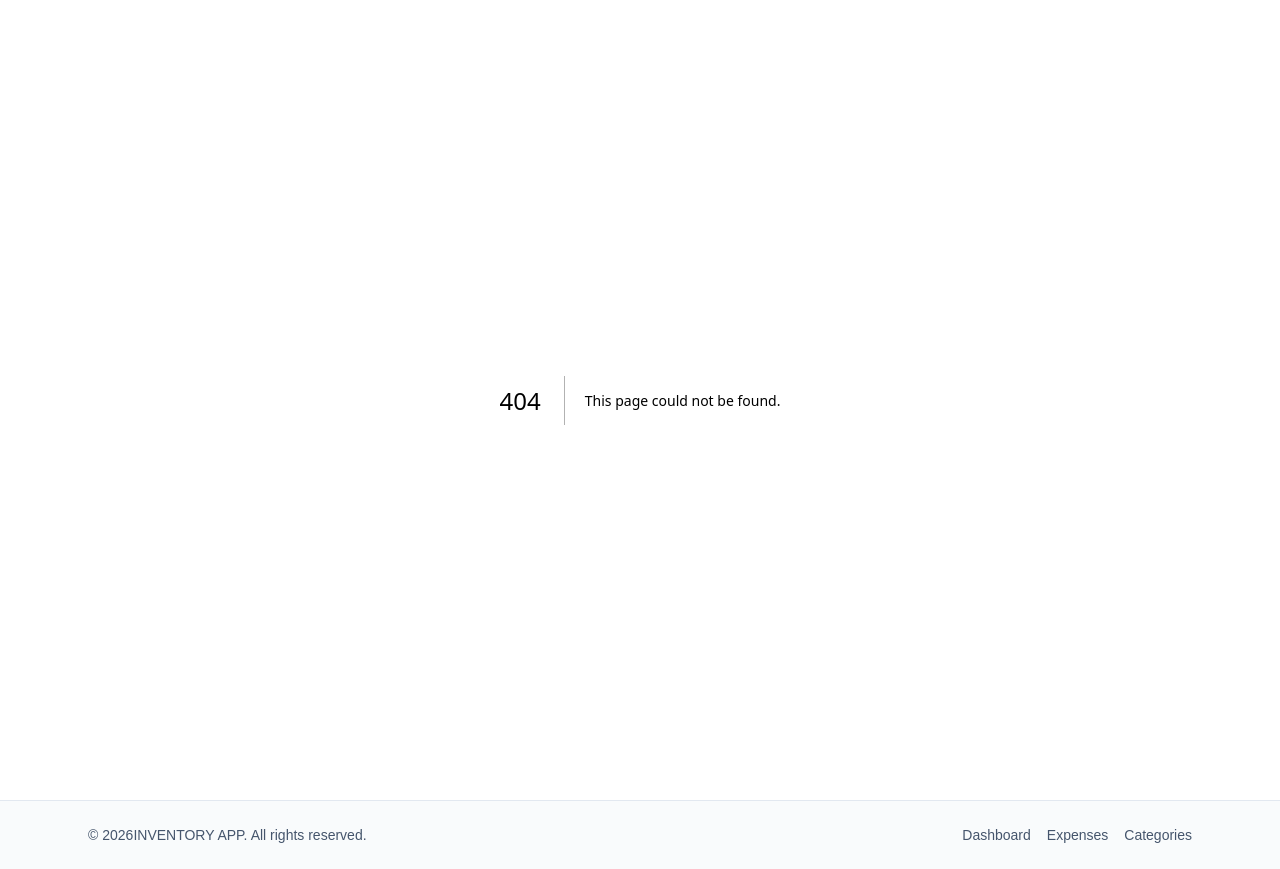
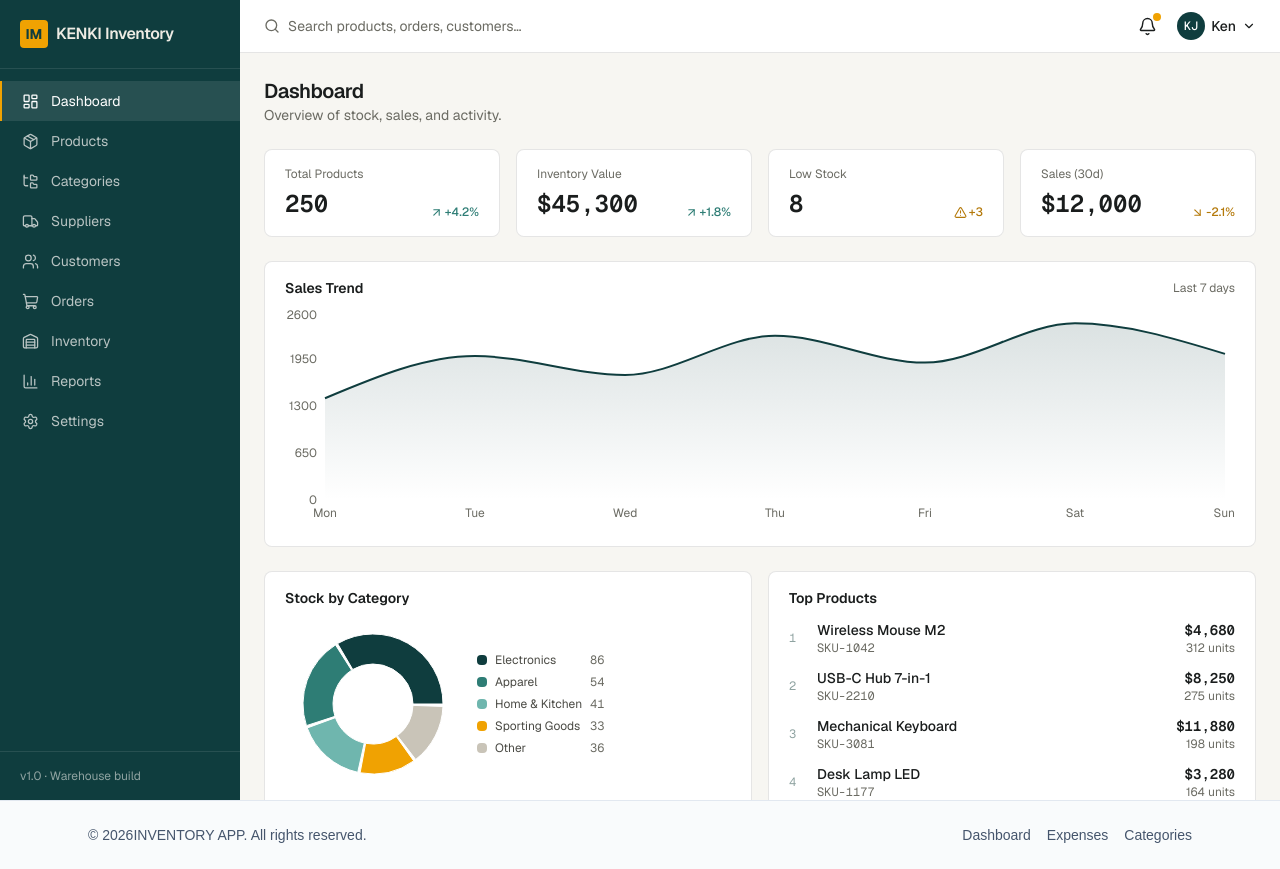
Before and after one commit to kennzuki/inventory-app, a Next.js app: page /Dashboard in a window 1280 px wide. Before the commit this address had no page. Built offline with nearby package versions, Linux system fonts and the light colour scheme.

Commit message:
feat: initialize inventory dashboard with KPI cards, sales charts, and layout components

```diff
--- /dev/null
+++ b/app/Dashboard/page.tsx
@@ -0,0 +1,11 @@
+import Sidebar from "../components/Sidebar";
+import Hero from "../components/hero";
+
+export default function DashboardPage() {
+    return (
+        <div className="flex h-screen w-full bg-[#F7F6F2] text-[#1A1D1D] font-sans">
+            <Sidebar />
+            <Hero />
+        </div>
+    );
+}
--- /dev/null
+++ b/app/components/Topkpi.tsx
@@ -0,0 +1,48 @@
+import { ArrowUpRight, AlertTriangle, ArrowDownRight } from "lucide-react";
+
+
+const KPIS = [
+    { label: "Total Products", value: "250", delta: "+4.2%", up: true },
+    { label: "Inventory Value", value: "$45,300", delta: "+1.8%", up: true },
+    { label: "Low Stock", value: "8", delta: "+3", up: false, warn: true },
+    { label: "Sales (30d)", value: "$12,000", delta: "-2.1%", up: false },
+];
+
+export default function Topkpi() {
+    return (
+
+
+        <div className="grid grid-cols-2 lg:grid-cols-4 gap-4">
+            {KPIS.map((kpi) => (
+                <div
+                    key={kpi.label}
+                    className="rounded-lg border border-black/10 bg-white px-5 py-4"
+                >
+                    <div className="text-xs text-[#6B6B63]">{kpi.label}</div>
+                    <div className="mt-1.5 flex items-end justify-between">
+                        <span className="font-mono text-2xl font-semibold tabular-nums">
+                            {kpi.value}
+                        </span>
+                        <span
+                            className={`flex items-center gap-0.5 text-xs font-medium ${kpi.warn
+                                    ? "text-[#B4790A]"
+                                    : kpi.up
+                                        ? "text-[#2E7D75]"
+                                        : "text-[#B4790A]"
+                                }`}
+                        >
+                            {kpi.warn ? (
+                                <AlertTriangle size={13} />
+                            ) : kpi.up ? (
+                                <ArrowUpRight size={13} />
+                            ) : (
+                                <ArrowDownRight size={13} />
+                            )}
+                            {kpi.delta}
+                        </span>
+                    </div>
+                </div>
+            ))}
+        </div>
+    )
+}
--- a/app/components/hero.tsx
+++ b/app/components/hero.tsx
@@ -1,16 +1,12 @@
 'use client';
 import React from 'react'
-import { ArrowUpRight, Bell, Search, ChevronDown, AlertTriangle, ArrowDownRight } from 'lucide-react'
+import {  Bell, Search, ChevronDown, AlertTriangle, } from 'lucide-react'
 import { useMemo } from 'react'
 import { AreaChart, Area, XAxis, YAxis, Tooltip, PieChart, Pie, Cell, ResponsiveContainer } from "recharts";
+import Topkpi from './Topkpi';
 
 
-const KPIS = [
-  { label: "Total Products", value: "250", delta: "+4.2%", up: true },
-  { label: "Inventory Value", value: "$45,300", delta: "+1.8%", up: true },
-  { label: "Low Stock", value: "8", delta: "+3", up: false, warn: true },
-  { label: "Sales (30d)", value: "$12,000", delta: "-2.1%", up: false },
-];
+
 
 const SALES_TREND = [
     { day: "Mon", sales: 1400 },
@@ -89,41 +85,8 @@ const hero = () => {
                         <h1 className="text-xl font-semibold tracking-tight">Dashboard</h1>
                         <p className="text-sm text-[#6B6B63]">Overview of stock, sales, and activity.</p>
                     </div>
-
-          {/* KPI row */}
-          <div className="grid grid-cols-2 lg:grid-cols-4 gap-4">
-            {KPIS.map((kpi) => (
-              <div
-                key={kpi.label}
-                className="rounded-lg border border-black/10 bg-white px-5 py-4"
-              >
-                <div className="text-xs text-[#6B6B63]">{kpi.label}</div>
-                <div className="mt-1.5 flex items-end justify-between">
-                  <span className="font-mono text-2xl font-semibold tabular-nums">
-                    {kpi.value}
-                  </span>
-                  <span
-                    className={`flex items-center gap-0.5 text-xs font-medium ${
-                      kpi.warn
-                        ? "text-[#B4790A]"
-                        : kpi.up
-                        ? "text-[#2E7D75]"
-                        : "text-[#B4790A]"
-                    }`}
-                  >
-                    {kpi.warn ? (
-                      <AlertTriangle size={13} />
-                    ) : kpi.up ? (
-                      <ArrowUpRight size={13} />
-                    ) : (
-                      <ArrowDownRight size={13} />
-                    )}
-                    {kpi.delta}
-                  </span>
-                </div>
-              </div>
-            ))}
-          </div>
+                    {/* KPIS */}
+                    <Topkpi />
 
                     {/* Sales trend */}
                     <div className="rounded-lg border border-black/10 bg-white px-5 py-4">
--- a/app/page.tsx
+++ b/app/page.tsx
@@ -1,5 +1,5 @@
-import Hero from "./components/hero";
-import Sidebar from "./components/Sidebar"
+
+import DashboardPage from "./Dashboard/page";
 
 
 
@@ -8,8 +8,7 @@ export default function Home() {
 
   return (
      <div className="flex h-screen w-full bg-[#F7F6F2] text-[#1A1D1D] font-sans">
-      <Sidebar/>
-      <Hero/>
+      <DashboardPage/>
     </div>
   );
 }
```
Lines whose indentation alone changed are shown as unchanged.
